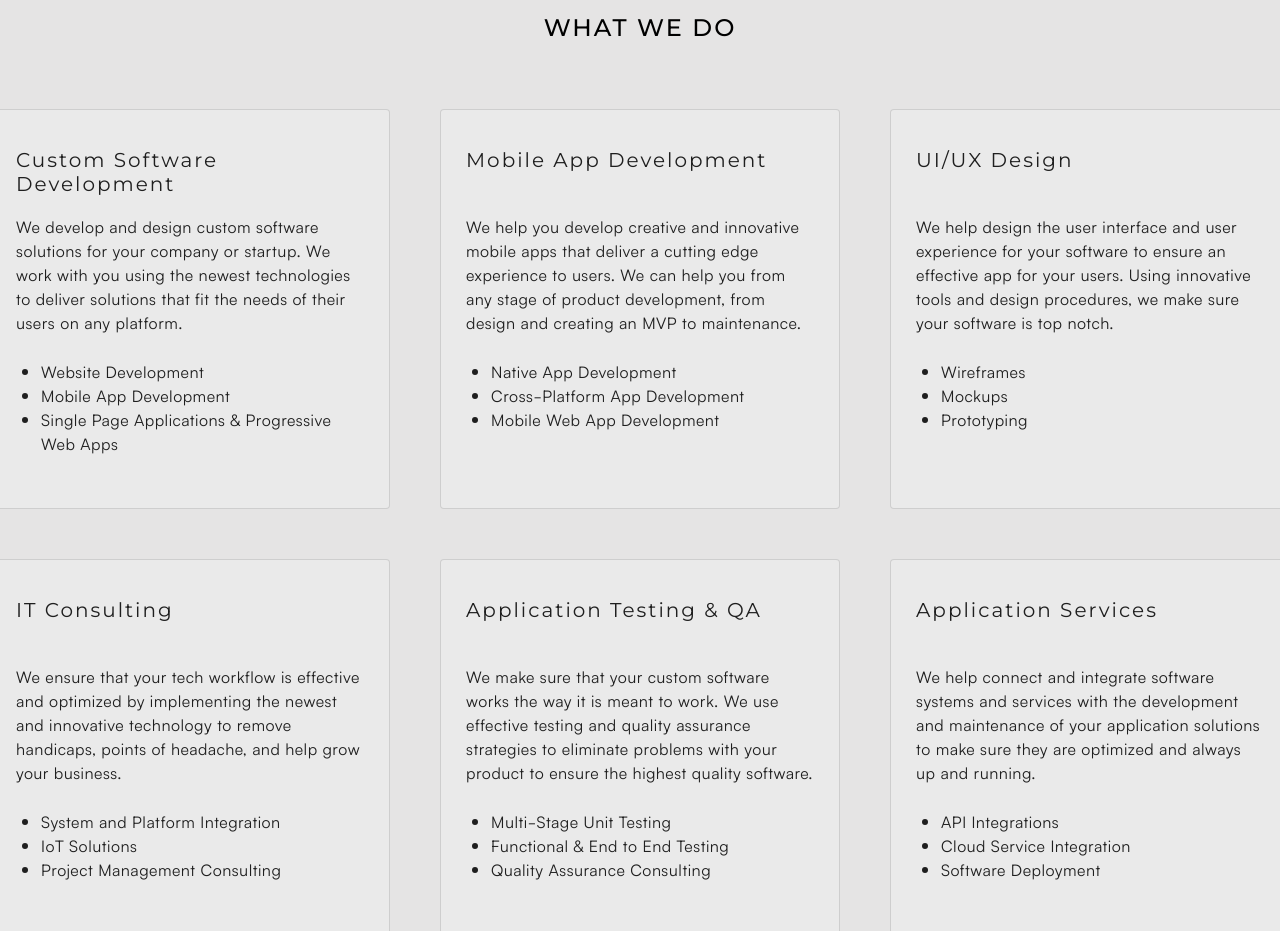
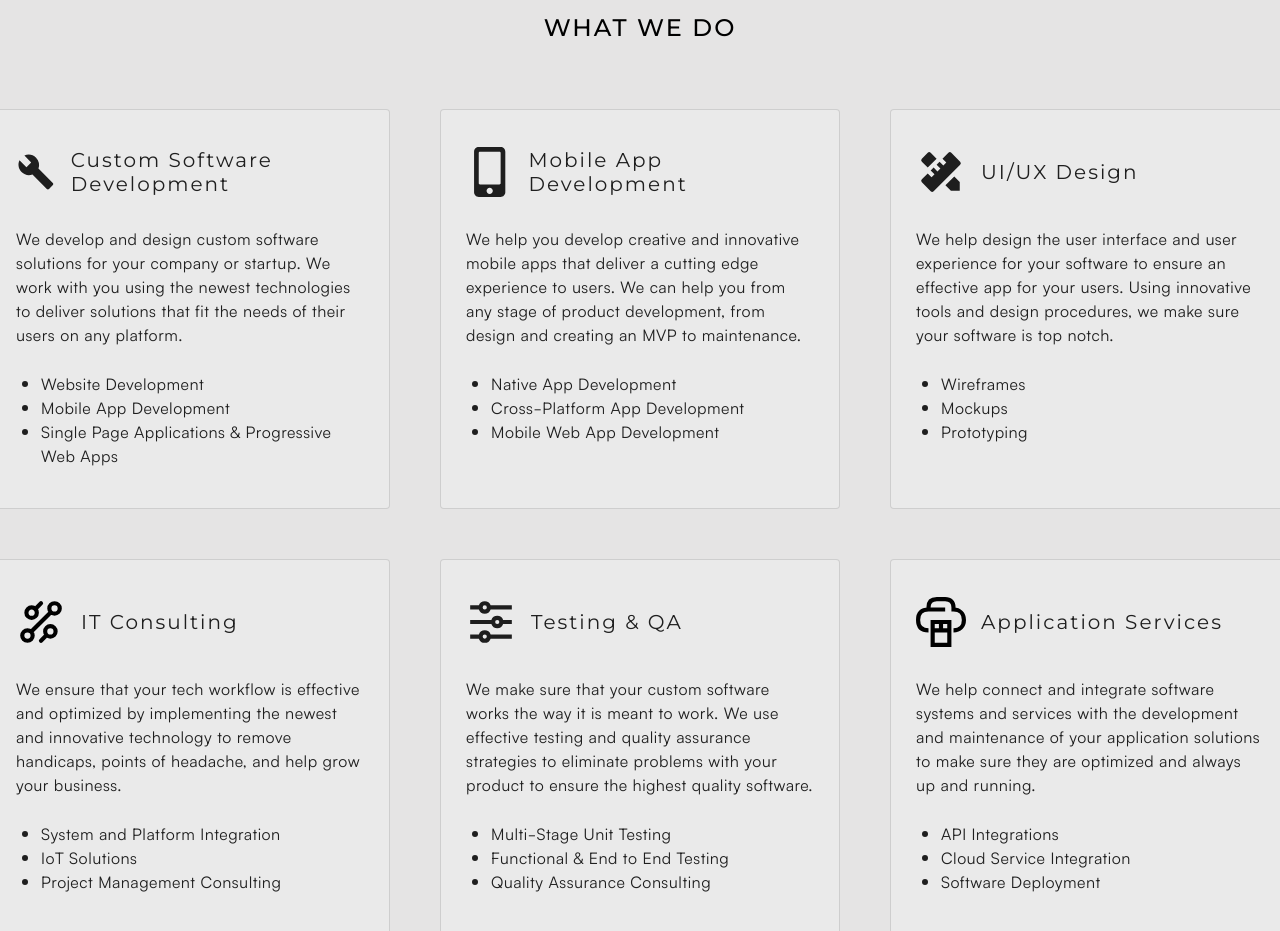
Before and after one commit to emanbau/hivio-design, a Next.js app: page / in a window 1280 px wide. Shown: the part 1740-2671 px from the top of the page. Built offline with nearby package versions, Linux system fonts and the light colour scheme.

Commit message:
Services Card Icons

```diff
--- a/components/servicesCards/services.js
+++ b/components/servicesCards/services.js
@@ -1,30 +1,56 @@
+/* eslint-disable react/display-name */
+import { IoMdBuild } from 'react-icons/io'
+import { FaMobileAlt } from 'react-icons/fa'
+import { RiPencilRuler2Fill } from 'react-icons/ri'
+import { GrTechnology } from 'react-icons/gr'
+import { RiEqualizerLine } from 'react-icons/ri'
+import { GrCloudSoftware } from 'react-icons/gr'
+
 export const services = [
     {
+        icon: function() {
+            return (<IoMdBuild size={50}/>)
+        },
         service: 'Custom Software Development',
         paragraph: 'We develop and design custom software solutions for your company or startup. We work with you using the newest technologies to deliver solutions that fit the needs of their users on any platform.',
         list: ['Website Development', 'Mobile App Development', 'Single Page Applications & Progressive Web Apps']
     },
     {
+        icon: function() {
+            return (<FaMobileAlt size={50}/>)
+        },
         service: 'Mobile App Development',
         paragraph: 'We help you develop creative and innovative mobile apps that deliver a cutting edge experience to users. We can help you from any stage of product development, from design and creating an MVP to maintenance.',
         list: ['Native App Development', 'Cross-Platform App Development', 'Mobile Web App Development']
     },
     {
+        icon: function() {
+            return (<RiPencilRuler2Fill size={50}/>)
+        },
         service: 'UI/UX Design',
         paragraph: 'We help design the user interface and user experience for your software to ensure an effective app for your users. Using innovative tools and design procedures, we make sure your software is top notch.',
         list: ['Wireframes', 'Mockups', 'Prototyping']
     },
     {
+        icon: function() {
+            return (<GrTechnology size={50}/>)
+        },
         service: 'IT Consulting',
         paragraph: 'We ensure that your tech workflow is effective and optimized by implementing the newest and innovative technology to remove handicaps, points of headache, and help grow your business.',
         list: ['System and Platform Integration', 'IoT Solutions', 'Project Management Consulting']
     },
     {
-        service: 'Application Testing & QA',
+        icon: function() {
+            return (<RiEqualizerLine size={50}/>)
+        },
+        service: 'Testing & QA',
         paragraph: 'We make sure that your custom software works the way it is meant to work. We use effective testing and quality assurance strategies to eliminate problems with your product to ensure the highest quality software.',
         list: ['Multi-Stage Unit Testing', 'Functional & End to End Testing', 'Quality Assurance Consulting']
     },
     {
+        icon: function() {
+            return (<GrCloudSoftware size={50}/>)
+        },
         service: 'Application Services',
         paragraph: 'We help connect and integrate software systems and services with the development and maintenance of your application solutions to make sure they are optimized and always up and running.',
         list: ['API Integrations', 'Cloud Service Integration', 'Software Deployment']
--- a/package.json
+++ b/package.json
@@ -14,6 +14,7 @@
     "next": "11.0.1",
     "react": "17.0.2",
     "react-dom": "17.0.2",
+    "react-icons": "^4.2.0",
     "sass": "^1.35.2"
   },
   "devDependencies": {
--- a/pages/index.js
+++ b/pages/index.js
@@ -19,7 +19,10 @@ export default function Home() {
   const serviceCards = services.map((service) => {
     return(
       <Card key={service.service} variant='outlined' className={styles.serviceCard}>
-        <h1 className={styles.serviceCardHeader}>{service.service}</h1>
+        <div className={styles.serviceCardHeaderContainer}>
+          {service.icon()}
+          <h1 className={styles.serviceCardHeader}>{service.service}</h1>
+        </div>
         <p className={styles.serviceCardParagraph}>{service.paragraph}</p>
         <ul className={styles.serviceCardList}>
           {service.list.map((item) => {
--- a/styles/Home.module.scss
+++ b/styles/Home.module.scss
@@ -202,9 +202,17 @@
       background-color: #eaeaea;
       padding: 25px;
 
-      .serviceCardHeader {
-        @extend %serviceCardHeader;
-        height: 50px;
+      .serviceCardHeaderContainer {
+        display: flex;
+        flex-direction: row;
+        justify-content: flex-start;
+        align-items: center;
+        height: 75px;
+
+        .serviceCardHeader {
+          @extend %serviceCardHeaders;
+          margin-left: 15px;
+        }
       }
 
       .serviceCardParagraph {
--- a/styles/inheritance.scss
+++ b/styles/inheritance.scss
@@ -83,7 +83,7 @@
   font-size: 24px;
 }
 
-%serviceCardHeader {
+%serviceCardHeaders {
   font-family: "Montserrat", sans-serif;
   font-weight: 400;
   letter-spacing: 2px;
--- a/styles/navbar.module.scss
+++ b/styles/navbar.module.scss
@@ -2,7 +2,7 @@
 @import "./inheritance.scss";
 // Navbar Container -----------------------
 .navContainerScrolled {
-  background-color: #e5e4e4 !important;
+  background-color: #eaeaea !important;
   top: 0 !important;
   transition-duration: 100ms;
   transition-property: background-color, top;
```
Also changed, not shown: 1 other file (tests, documents, lock files or other folders).
